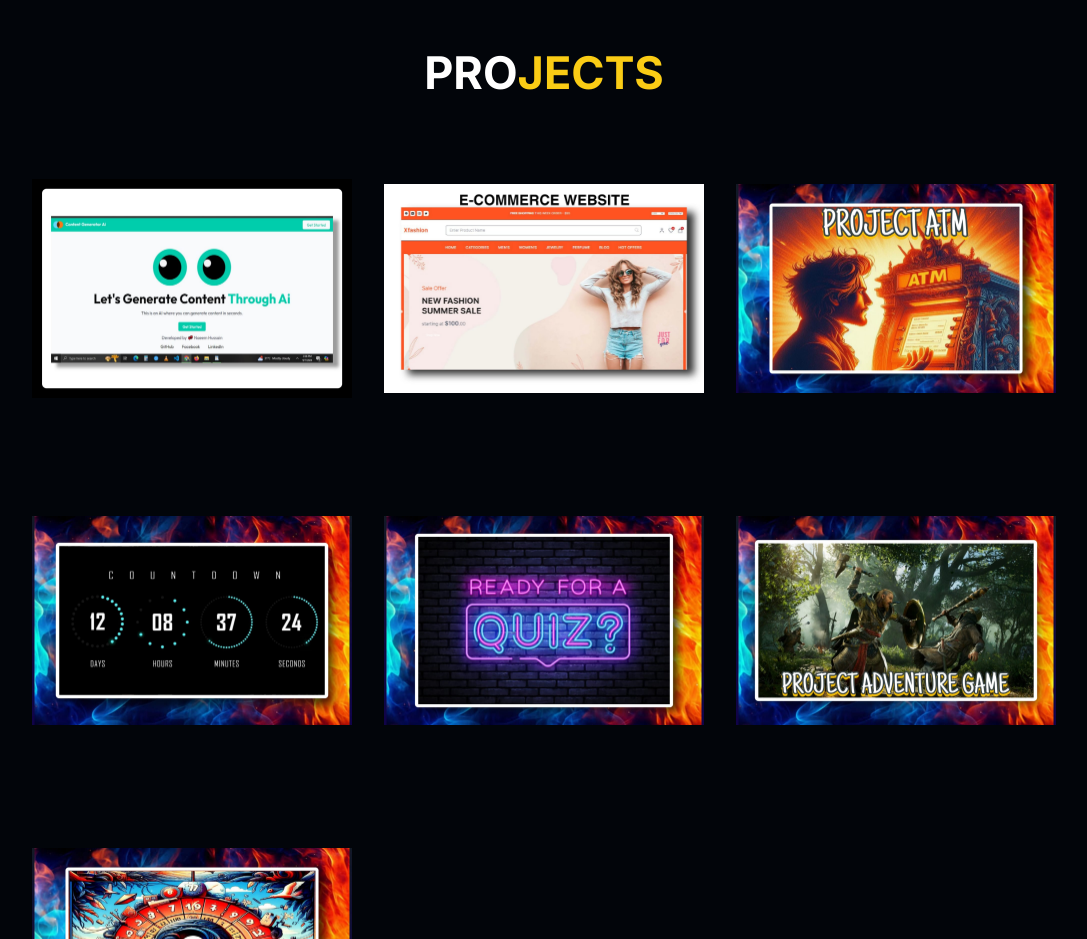
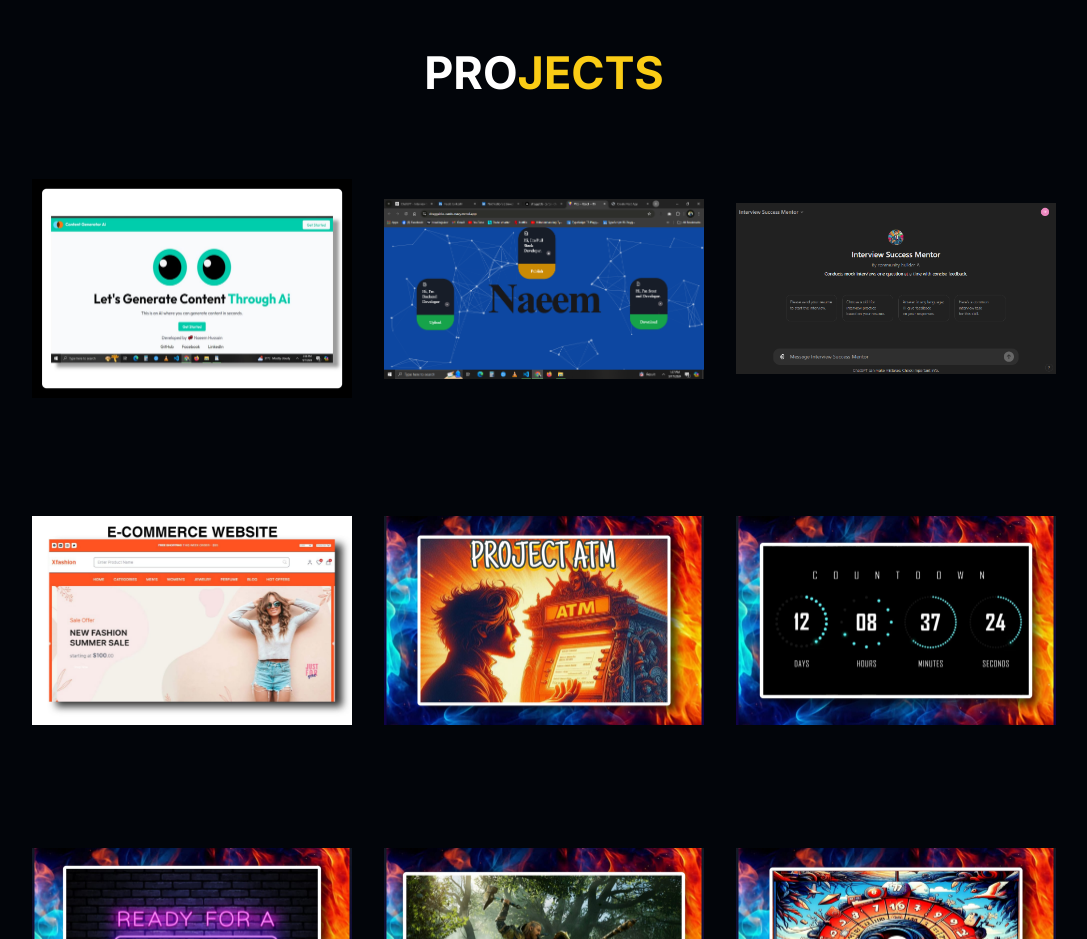
Before and after one commit to NaeemHk011/Portfolio_Website, a Next.js app: page / in a window 1280 px wide. Shown: the part 3620-4559 px from the top of the page, without its empty margins (96-1183 px from the left). Built offline with nearby package versions, Linux system fonts and the light colour scheme.

Commit message:
projects updated

```diff
--- a/src/app/projects/page.tsx
+++ b/src/app/projects/page.tsx
@@ -13,6 +13,20 @@ const Projects = () => {
                     <a href="https://text-ai-5.vercel.app/" target="_blank" rel="noopener noreferrer">
                         <div data-aos='fade-up' data-aos-delay='500' className='transform cursor-pointer hover:-translate-y-6 transition-all duration-200 relative w-[100%] h-[200px] md:h-[300px] '>
                             <Image src="/images/ai.jpg" alt="Conetent generator Ai" layout="fill" className="object-contain" />
+                        </div>
+                    </a>
+                </div>
+                <div>
+                    <a href="https://draggable-cards-navy.vercel.app/" target="_blank" rel="noopener noreferrer">
+                        <div data-aos='fade-up' data-aos-delay='500' className='transform cursor-pointer hover:-translate-y-6 transition-all duration-200 relative w-[100%] h-[200px] md:h-[300px] '>
+                            <Image src="/images/dragable.png" alt="portfolio" layout="fill" className="object-contain" />
+                        </div>
+                    </a>
+                </div>
+                <div>
+                    <a href="https://chatgpt.com/g/g-W5uml2hdd-interview-success-mentor" target="_blank" rel="noopener noreferrer">
+                        <div data-aos='fade-up' data-aos-delay='500' className='transform cursor-pointer hover:-translate-y-6 transition-all duration-200 relative w-[100%] h-[200px] md:h-[300px] '>
+                            <Image src="/images/gpt.png" alt="portfolio" layout="fill" className="object-contain" />
                         </div>
                     </a>
                 </div>
```
Also changed, not shown: public/images/dragable.png (added), public/images/gpt.png (added).
